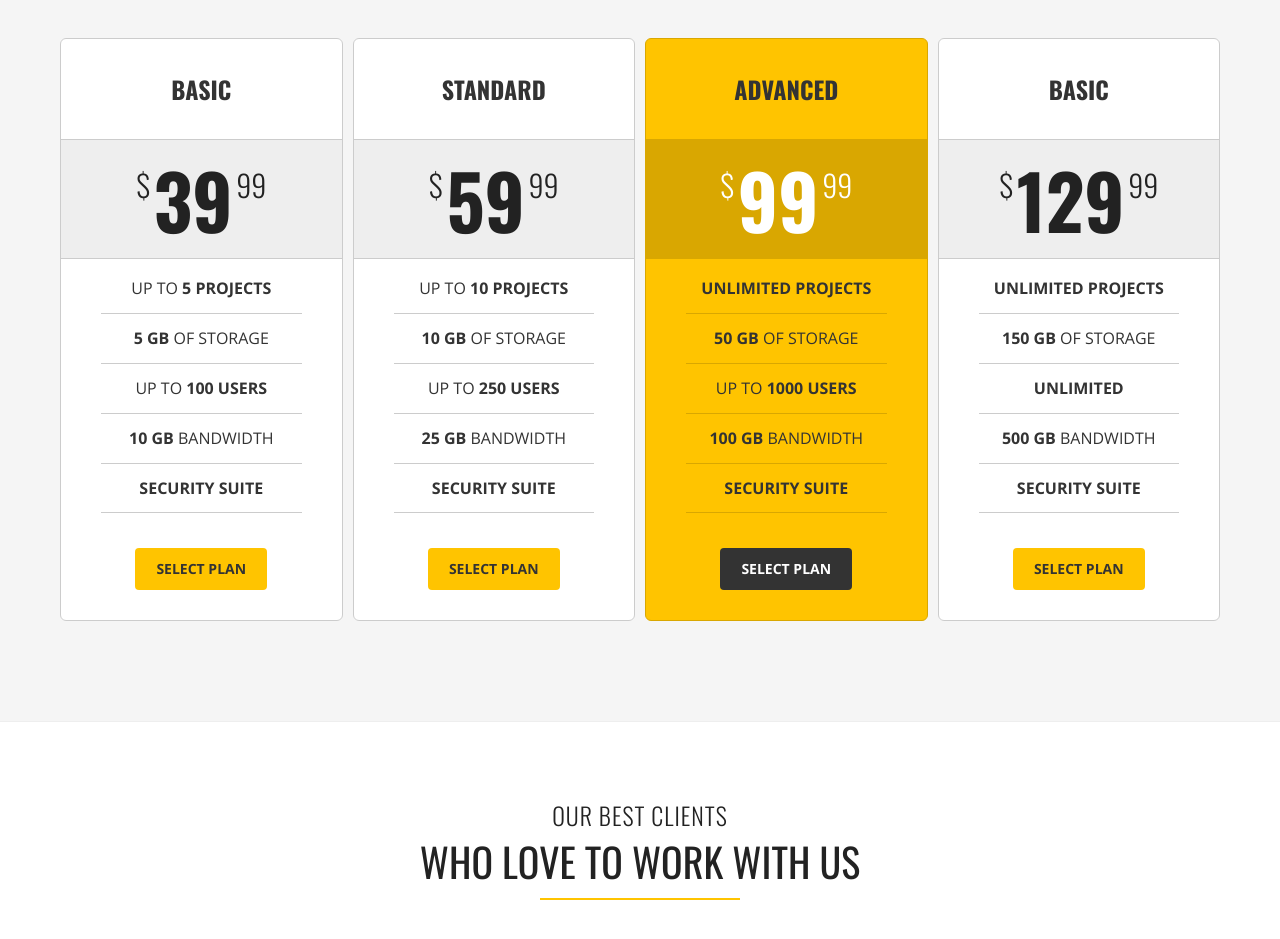
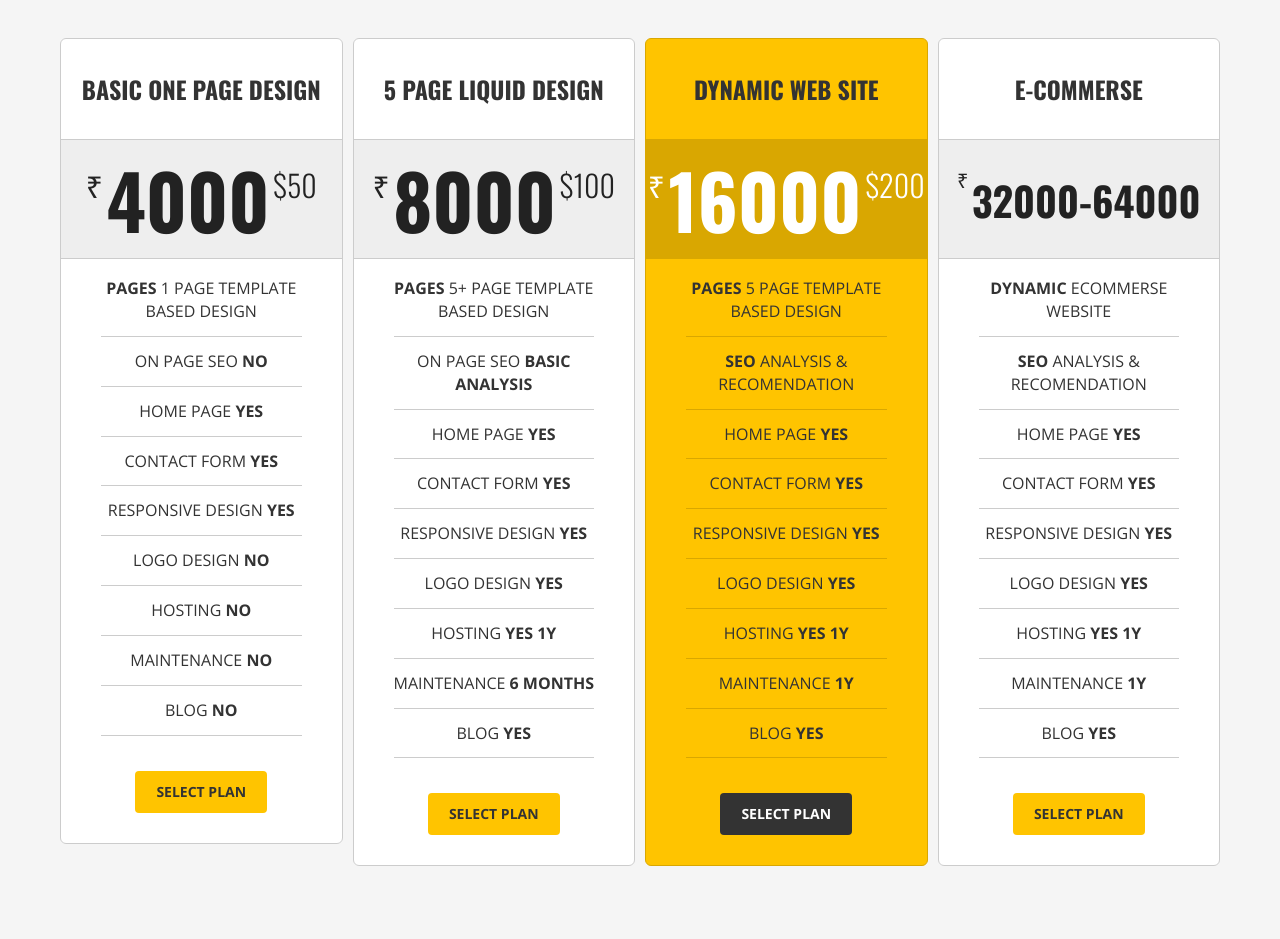
Before and after one commit to ersaurabhtiwari/Globetechburg, a plain HTML site: page index.html in a window 1280 px wide. Shown: the part 8460-9399 px from the top of the page. Drawn offline with nearby package versions, Linux system fonts and the light colour scheme; some packages are replaced by stand-ins of ours.

Commit message:
Index and css

```diff
--- a/css/style.css
+++ b/css/style.css
@@ -1472,7 +1472,26 @@ a:focus {
 	border-top: 1px solid #ccc;
 	border-bottom: 1px solid #ccc;
 }
-
+/*  newss ecommerse kle lea add keya      */
+.pricing-table .newss {
+	background-color: #eee;
+	height: 120px;
+	color: #222;
+	font-family: 'Oswald', sans-serif;
+	font-weight: 800;
+	line-height: 120px;
+	border-top: 1px solid #ccc;
+	border-bottom: 1px solid #ccc;
+}
+.price-row .newss span {
+	font-size: 40px;
+}
+.price-row .newss sup {
+    top: -30px;
+	font-size: 20px;
+	font-weight: 300;
+}
+/*   yaha sea upr tak*/
 .price-row .price span {
 	font-size: 75px;
 }
--- a/index.html
+++ b/index.html
@@ -1186,22 +1186,26 @@
 							<div class="pricing-table text-center">
 
 								<!-- Table Header  -->
-								<h3>Basic</h3>
+								<h3>Basic One page design</h3>
 
 								<!-- Plan Price  -->
 								<div class="price">
-									<sup>$</sup>
-									<span class="color">39</span>
-									<sup class="color">99</sup>
+									<sup>₹</sup>
+									<span class="color">4000</span>
+									<sup class="color">$50</sup>
 								</div>
 
 								<!-- Plan Features  -->
 								<ul class="features">
-									<li>Up to <strong>5 Projects</strong></li>
-									<li><strong>5 GB</strong> of Storage</li>
-									<li>Up to <strong>100 Users</strong></li>
-									<li><strong>10 GB</strong> Bandwidth</li>
-									<li><strong>Security Suite</strong></li>
+									<li><strong>Pages</strong> 1 Page template Based Design</li>
+									<li>On Page SEO <strong>NO</strong></li>
+									<li>Home Page <strong>yes</strong></li>
+									<li> Contact Form <strong>yes</strong> </li>
+									<li>Responsive Design <strong>yes</strong></li>
+									<li>Logo Design <strong>NO</strong></li>
+									<li>Hosting <strong>NO</strong></li>
+									<li>Maintenance <strong>NO</strong></li>
+									<li>Blog <strong>NO</strong></li>
 								</ul>
 
 								<!-- Table Button  -->
@@ -1213,22 +1217,26 @@
 							<div class="pricing-table text-center">
 
 								<!-- Table Header  -->
-								<h3>Standard</h3>
+								<h3>5 Page liquid design</h3>
 
 								<!-- Plan Price  -->
 								<div class="price">
-									<sup>$</sup>
-									<span class="color">59</span>
-									<sup class="color">99</sup>
+									<sup>₹</sup>
+									<span class="color">8000</span>
+									<sup class="color">$100</sup>
 								</div>
 
 								<!-- Plan Features  -->
 								<ul class="features">
-									<li>Up to <strong>10 Projects</strong></li>
-									<li><strong>10 GB</strong> of Storage</li>
-									<li>Up to <strong>250 Users</strong></li>
-									<li><strong>25 GB</strong> Bandwidth</li>
-									<li><strong>Security Suite</strong></li>
+									<li><strong>Pages</strong> 5+ Page template Based Design</li>
+									<li>On Page SEO <strong>Basic Analysis</strong></li>
+									<li>Home Page <strong>yes</strong></li>
+									<li> Contact Form <strong>yes</strong> </li>
+									<li>Responsive Design <strong>yes</strong></li>
+									<li>Logo Design <strong>yes</strong></li>
+									<li>Hosting <strong>Yes 1Y</strong></li>
+									<li>Maintenance <strong>6 Months</strong></li>
+									<li>Blog <strong>yes</strong></li>
 								</ul>
 
 								<!-- Table Button  -->
@@ -1243,23 +1251,27 @@
 							<div class="pricing-table text-center highlight">
 
 								<!-- Table Header  -->
-								<h3>Advanced</h3>
+								<h3>Dynamic Web site</h3>
 								<div class="down-arrow"></div>
 
 								<!-- Plan Price  -->
 								<div class="price">
-									<sup>$</sup>
-									<span class="color">99</span>
-									<sup class="color">99</sup>
+									<sup>₹</sup>
+									<span class="color">16000</span>
+									<sup class="color">$200</sup>
 								</div>
 
 								<!-- Plan Features  -->
 								<ul class="features">
-									<li><strong>Unlimited Projects</strong></li>
-									<li><strong>50 GB</strong> of Storage</li>
-									<li>Up to <strong>1000 Users</strong></li>
-									<li><strong>100 GB</strong> Bandwidth</li>
-									<li><strong>Security Suite</strong></li>
+									<li><strong>Pages</strong> 5 Page template Based Design</li>
+									<li><strong>SEO</strong> Analysis & recomendation</li>
+									<li>Home Page <strong>yes</strong></li>
+									<li> Contact Form <strong>yes</strong> </li>
+									<li>Responsive Design <strong>yes</strong></li>
+									<li>Logo Design <strong>yes</strong></li>
+									<li>Hosting <strong>Yes 1Y</strong></li>
+									<li>Maintenance <strong>1Y</strong></li>
+									<li>Blog <strong>yes</strong></li>
 								</ul>
 
 								<!-- Table Button  -->
@@ -1274,22 +1286,26 @@
 							<div class="pricing-table text-center">
 
 								<!-- Table Header  -->
-								<h3>Basic</h3>
+								<h3>E-Commerse</h3>
 
 								<!-- Plan Price  -->
-								<div class="price">
-									<sup>$</sup>
-									<span class="color">129</span>
-									<sup class="color">99</sup>
+								<div class="newss">
+									<sup>₹</sup>
+							        <span class="color">32000-64000</span>
+									<!-- <sup class="color">$200-400</sup> -->
 								</div>
 
 								<!-- Plan Features  -->
 								<ul class="features">
-								    <li><strong>Unlimited Projects</strong></li>
-								    <li><strong>150 GB</strong> of Storage</li>
-									<li><strong>Unlimited</strong></li>
-									<li><strong>500 GB</strong> Bandwidth</li>
-									<li><strong>Security Suite</strong></li>
+									<li> <strong>Dynamic</strong>  Ecommerse Website </li>
+									<li><strong>SEO</strong> Analysis & recomendation</li>
+									<li>Home Page <strong>yes</strong></li>
+									<li> Contact Form <strong>yes</strong> </li>
+									<li>Responsive Design <strong>yes</strong></li>
+									<li>Logo Design <strong>yes</strong></li>
+									<li>Hosting <strong>Yes 1Y</strong></li>
+									<li>Maintenance <strong>1Y</strong></li>
+									<li>Blog <strong>yes</strong></li>
 								</ul>
 
 								<!-- Table Button  -->
@@ -1297,7 +1313,7 @@
 
 							</div>
 						</div>
-					</div>
+										</div>
 				</div>
 			</section>
 
```
